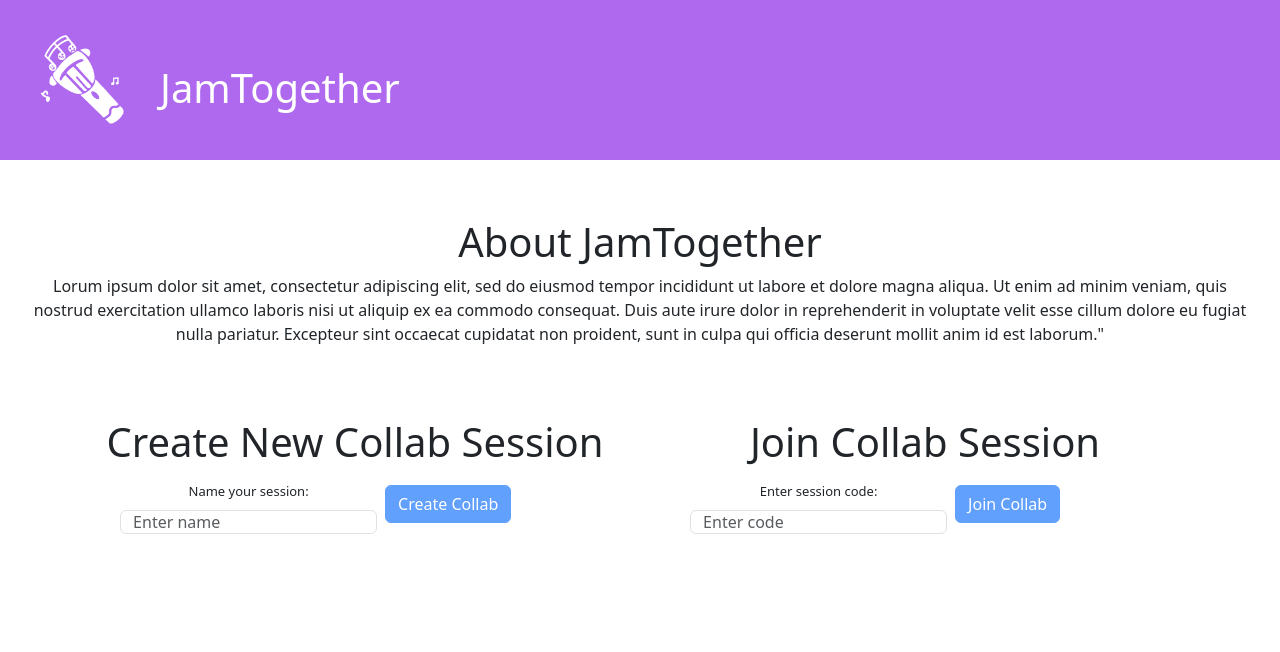
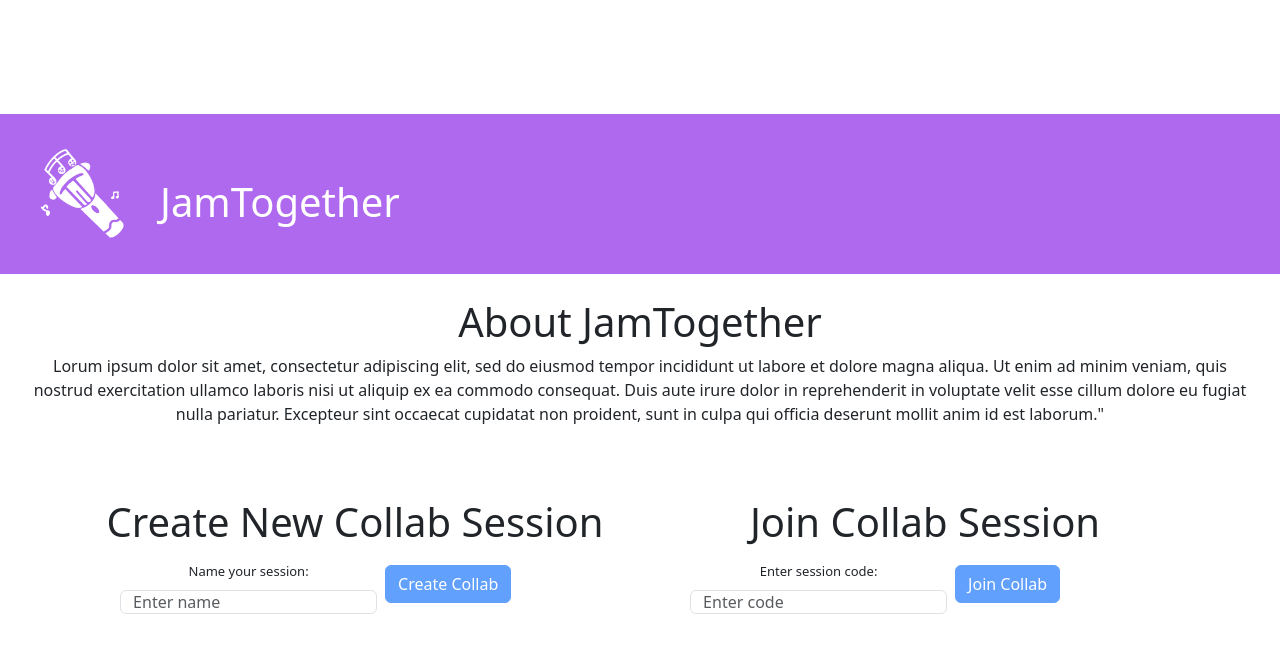
Before and after one commit to maertan/jam-together, a React (Vite) app in the folder my-react-app/: page / in a window 1280 px wide. Shown: the top 652 px of the page. Built offline with nearby package versions, Linux system fonts and the light colour scheme; no server answers.

Commit message:
Fix NavBar position

```diff
--- a/my-react-app/src/components/NavBar.css
+++ b/my-react-app/src/components/NavBar.css
@@ -13,7 +13,7 @@
   color: white;
   box-sizing: border-box;
   z-index: 1000;
-  position: fixed;
+  /* position: fixed; */
   top: 0;
 
 }
@@ -34,7 +34,6 @@
 
 .site-title {
   padding-left: 1rem;
-  /* background-color: red; */
 }
 
 #logo {
```
